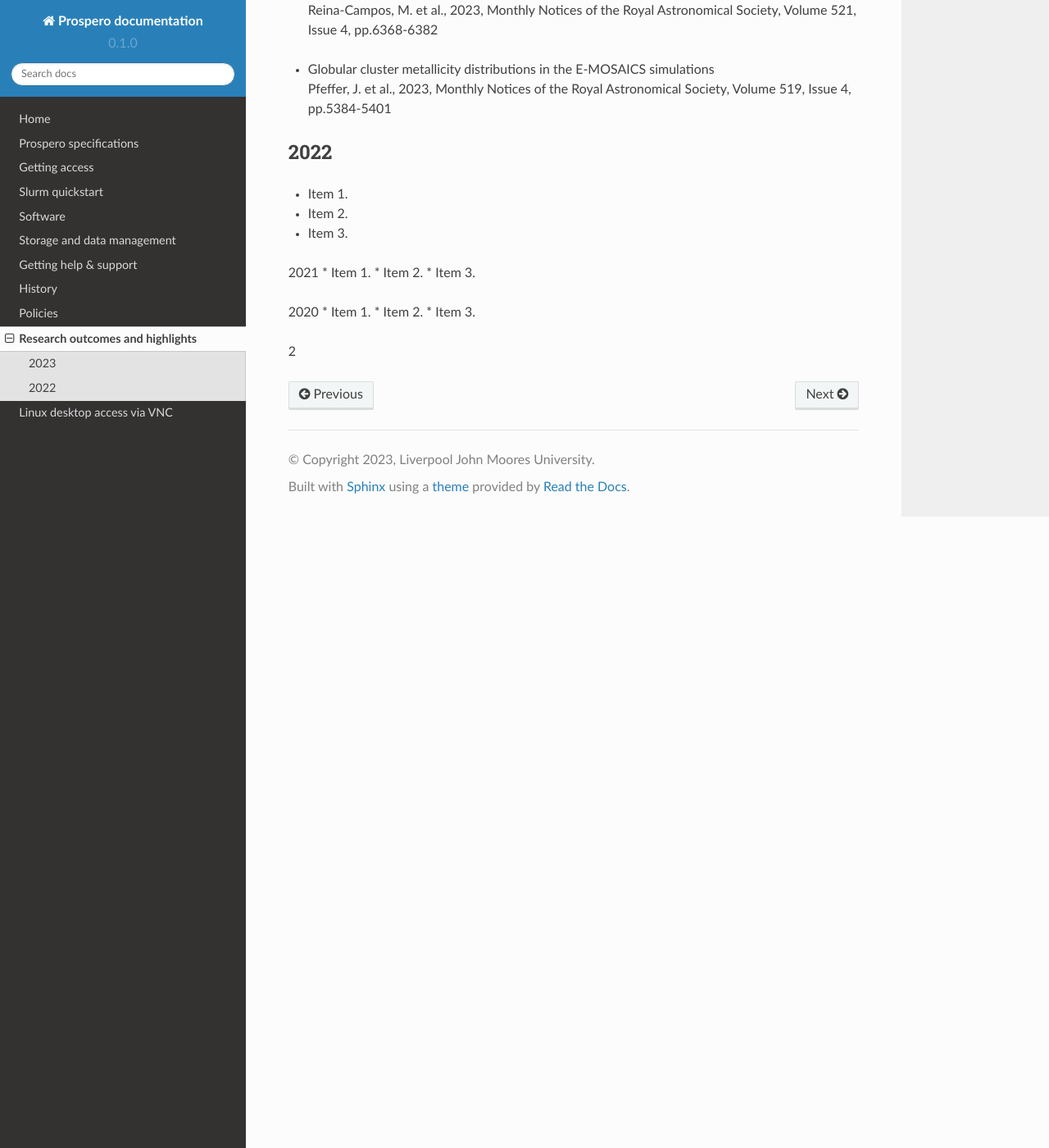
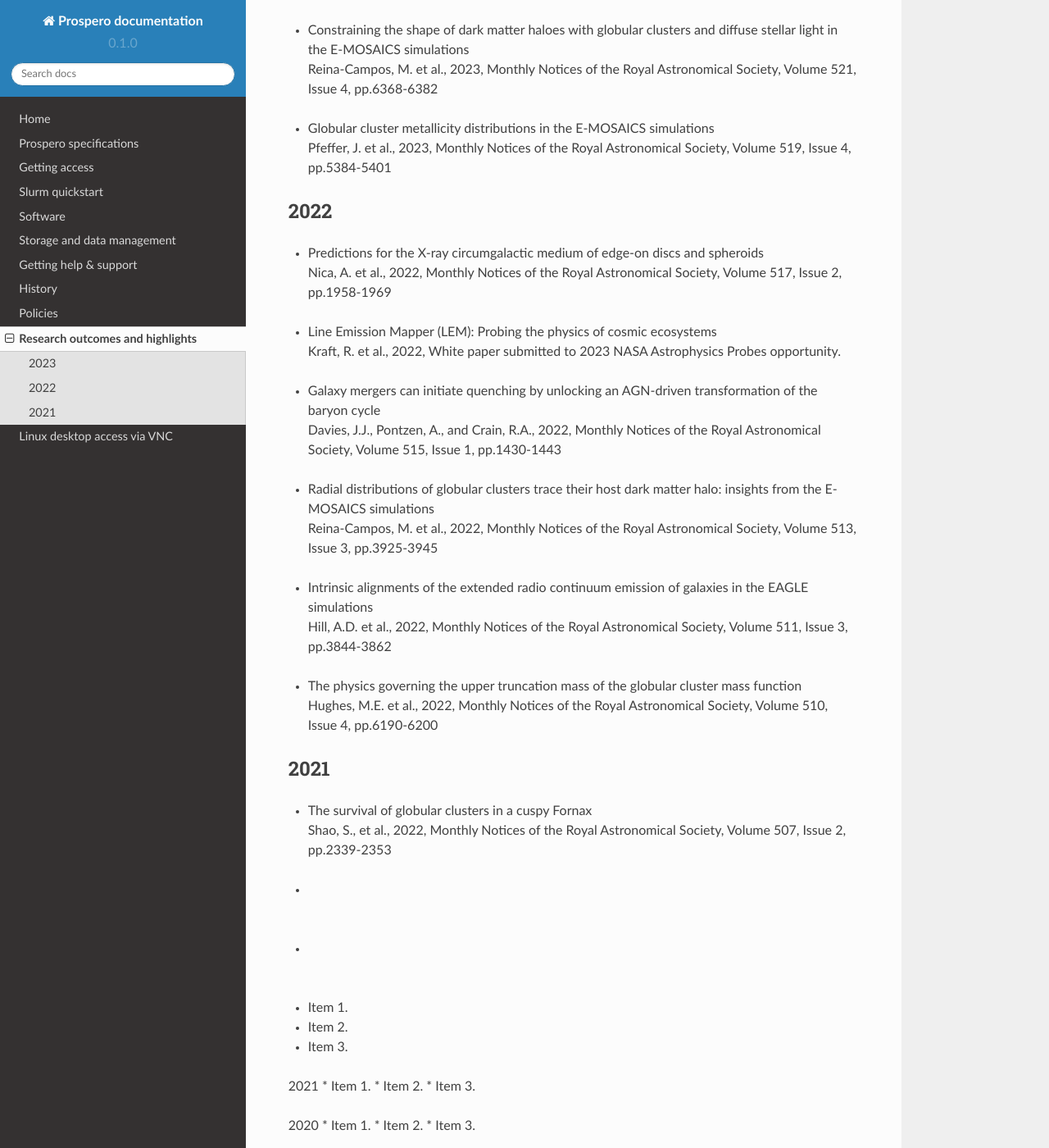
Before and after one commit to astrcrai/prospero-docs, a Sphinx documentation site: the page built from docs/source/highlights.rst, in a window 1280 px wide and 1400 px high, scrolled down 1079 px. Shown: the whole window at 82% size. Built offline with Sphinx 7.4.7 and the Read the Docs theme 2.0.0, drawn with Linux system fonts in a browser that asks for light colours; some of the changed text lies outside the part shown.

Commit message:
Update highlights.rst

```diff
--- a/docs/source/highlights.rst
+++ b/docs/source/highlights.rst
@@ -17,6 +17,9 @@ Publications using Prospero:
 2023
 ------
 
+* | Constraining the shape of dark matter haloes with globular clusters
+  | Reina-Campos, M. et al., 2023, Monthly Notices of the Royal Astronomical Society (submitted)
+
 * | Are the fates of supermassive black holes and galaxies determined by individual mergers, or by the properties of their host haloes?
   | Davies, J.J., Pontzen, A., and Crain, R.A., 2023, Monthly Notices of the Royal Astronomical Society (submitted)
 
@@ -35,11 +38,44 @@ Publications using Prospero:
 * | Globular cluster metallicity distributions in the E-MOSAICS simulations
   | Pfeffer, J. et al., 2023, Monthly Notices of the Royal Astronomical Society, Volume 519, Issue 4, pp.5384-5401
 
+2022
+----
+
+* | Predictions for the X-ray circumgalactic medium of edge-on discs and spheroids
+  | Nica, A. et al., 2022, Monthly Notices of the Royal Astronomical Society, Volume 517, Issue 2, pp.1958-1969
+
+* | Line Emission Mapper (LEM): Probing the physics of cosmic ecosystems
+  | Kraft, R. et al., 2022, White paper submitted to 2023 NASA Astrophysics Probes opportunity.
+
+* | Galaxy mergers can initiate quenching by unlocking an AGN-driven transformation of the baryon cycle
+  | Davies, J.J., Pontzen, A., and Crain, R.A., 2022, Monthly Notices of the Royal Astronomical Society, Volume 515, Issue 1, pp.1430-1443
+
+* | Radial distributions of globular clusters trace their host dark matter halo: insights from the E-MOSAICS simulations
+  | Reina-Campos, M. et al., 2022, Monthly Notices of the Royal Astronomical Society, Volume 513, Issue 3, pp.3925-3945
+
+* | Intrinsic alignments of the extended radio continuum emission of galaxies in the EAGLE simulations
+  | Hill, A.D. et al., 2022, Monthly Notices of the Royal Astronomical Society, Volume 511, Issue 3, pp.3844-3862
+
+* | The physics governing the upper truncation mass of the globular cluster mass function
+  | Hughes, M.E. et al., 2022, Monthly Notices of the Royal Astronomical Society, Volume 510, Issue 4, pp.6190-6200
+
+2021
+----
+
+
+* | The survival of globular clusters in a cuspy Fornax
+  | Shao, S., et al., 2022,  Monthly Notices of the Royal Astronomical Society, Volume 507, Issue 2, pp.2339-2353
+
+* |
+  |
+
+* |
+  |
 
 
 
-2022
-----
+
+
 * Item 1.
 * Item 2.
 * Item 3.
```
